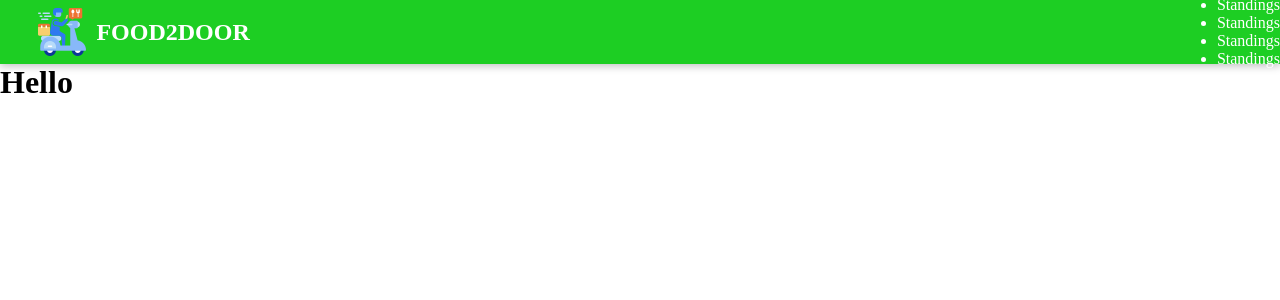
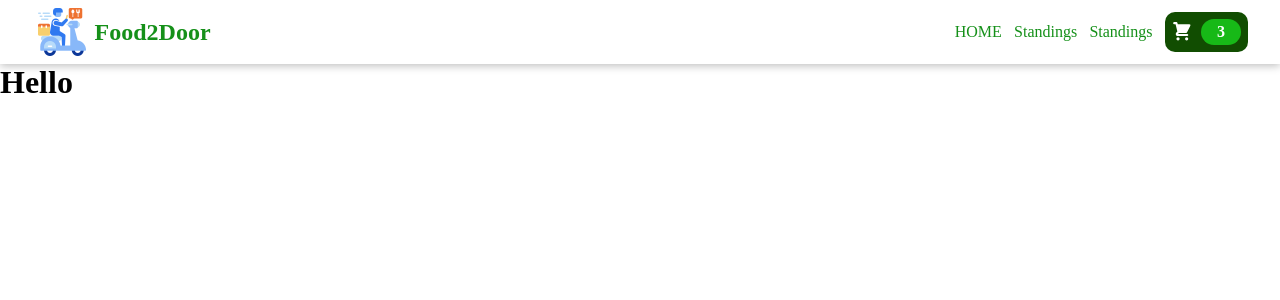
Before and after one commit to naji-alhusami/Food2Door-App, a Next.js app: page / in a window 1280 px wide. Shown: the top 300 px of the page. Built offline with nearby package versions, Linux system fonts and the light colour scheme.

Commit message:
continue working on navbar

```diff
--- a/components/Navbar/BasketButton.module.css
+++ b/components/Navbar/BasketButton.module.css
@@ -1,13 +1,11 @@
 .button {
-    margin-right: 5%;
-  }
-  .button {
+  margin-right: 4rem;
   cursor: pointer;
   font: inherit;
   border: none;
   background-color: #114d01;
   color: white;
-    padding: 0.5% 1%;
+  padding: 5%;
   display: flex;
   justify-content: space-around;
   align-items: center;
@@ -23,14 +21,14 @@
 .icon {
   width: 1.35rem;
   height: 1.35rem;
-    margin-right: 0.5rem;
+  /* margin-right: 0.2rem; */
 }
 
 .badge {
   background-color: #17b917;
   padding: 0.25rem 1rem;
   border-radius: 25px;
-    margin-left: 1rem;
+  margin-left: 0.5rem;
   font-weight: bold;
 }
 
--- a/components/Navbar/BasketButton.tsx
+++ b/components/Navbar/BasketButton.tsx
@@ -1,16 +1,16 @@
-import React, { useContext } from "react";
+import React from "react";
 // import BasketContext from "../../store/BasketContext";
 import classes from "./BasketButton.module.css";
 
-const BasketButton = (props) => {
-//   const basket_context= useContext(BasketContext);
+const BasketButton = () => {
+  //   const basket_context= useContext(BasketContext);
 
-//   const basketItemsNumber = basket_context.items.reduce((currentNumber, item)=>{
-//     return currentNumber + item.amount;
-//   },0)
+  //   const basketItemsNumber = basket_context.items.reduce((currentNumber, item)=>{
+  //     return currentNumber + item.amount;
+  //   },0)
 
   return (
-    <button className={classes.button} onClick={props.showBasket}>
+    <button className={classes.button}>
       <span className={classes.icon}>
         <svg
           xmlns="http://www.w3.org/2000/svg"
@@ -20,7 +20,7 @@ const BasketButton = (props) => {
           <path d="M3 1a1 1 0 000 2h1.22l.305 1.222a.997.997 0 00.01.042l1.358 5.43-.893.892C3.74 11.846 4.632 14 6.414 14H15a1 1 0 000-2H6.414l1-1H14a1 1 0 00.894-.553l3-6A1 1 0 0017 3H6.28l-.31-1.243A1 1 0 005 1H3zM16 16.5a1.5 1.5 0 11-3 0 1.5 1.5 0 013 0zM6.5 18a1.5 1.5 0 100-3 1.5 1.5 0 000 3z" />
         </svg>
       </span>
-      <span className={classes.buttonName}>MY BASKET</span>
+      {/* <span className={classes.buttonName}>MY BASKET</span> */}
       <span className={classes.badge}>3</span>
     </button>
   );
--- a/components/Navbar/Navbar.module.css
+++ b/components/Navbar/Navbar.module.css
@@ -2,15 +2,29 @@
   position: relative;
   top: 0;
   left: 0;
-  width: 100%;
+  width:100%;
   height: 4rem;
-  background-color: #1dce23;
+  background-color: white;
+  /* background-color: #1dce23; */
   color: white;
   display: flex;
   justify-content: space-between;
   align-items: center;
   box-shadow: 0 2px 8px rgba(0, 0, 0, 0.25);
   z-index: 10;
+}
+
+.navbarList {
+  list-style: none;
+  display: flex;
+  flex-direction: row;
+  justify-content: center;
+  align-items: center;
+}
+
+.navbarList li {
+    padding: 2%;
+    color: #159019;
 }
 
 .icon-title {
@@ -20,7 +34,7 @@
 }
 
 .header {
-  color: white;
+  color: #159019;
   margin-left: 5%;
 }
 
--- a/components/Navbar/Navbar.tsx
+++ b/components/Navbar/Navbar.tsx
@@ -2,6 +2,7 @@ import React from "react";
 import Image from "next/image";
 import Link from "next/link";
 
+import BasketButton from "./BasketButton";
 import appIcon from "@/public/Images/app-icon.png";
 import classes from "./Navbar.module.css";
 
@@ -10,12 +11,12 @@ const Navbar: React.FC = () => {
     <nav className={classes.Navbar}>
       <div className={classes["icon-title"]}>
         <Image src={appIcon} alt="logo" />
-        <h1 className={classes.header}>FOOD2DOOR</h1>
+        <h1 className={classes.header}>Food2Door</h1>
       </div>
       <div>
-        <ul>
+        <ul className={classes.navbarList}>
           <li>
-            <Link href="/standings">Standings</Link>
+            <Link href="/standings">HOME</Link>
           </li>
           <li>
             <Link href="/standings">Standings</Link>
@@ -24,7 +25,8 @@ const Navbar: React.FC = () => {
             <Link href="/standings">Standings</Link>
           </li>
           <li>
-            <Link href="/standings">Standings</Link>
+            <BasketButton />
+            {/* <Link href="/standings">Standings</Link> */}
           </li>
         </ul>
       </div>
--- a/styles/globals.css
+++ b/styles/globals.css
@@ -1,9 +1,13 @@
+body {
+  font-family: "Poppins, sans-serif";
+}
+
 :root {
   --max-width: 1100px;
   --border-radius: 12px;
-  --font-mono: ui-monospace, Menlo, Monaco, 'Cascadia Mono', 'Segoe UI Mono',
-    'Roboto Mono', 'Oxygen Mono', 'Ubuntu Monospace', 'Source Code Pro',
-    'Fira Mono', 'Droid Sans Mono', 'Courier New', monospace;
+  --font-mono: ui-monospace, Menlo, Monaco, "Cascadia Mono", "Segoe UI Mono",
+    "Roboto Mono", "Oxygen Mono", "Ubuntu Monospace", "Source Code Pro",
+    "Fira Mono", "Droid Sans Mono", "Courier New", monospace;
 
   --foreground-rgb: 0, 0, 0;
   --background-start-rgb: 214, 219, 220;
```
Lines whose indentation alone changed are shown as unchanged.
